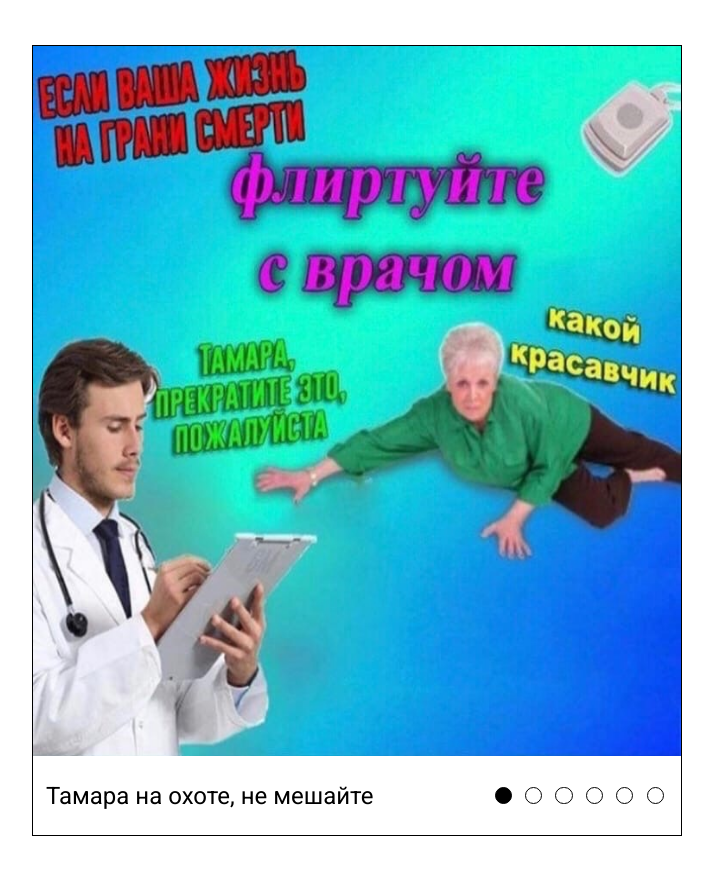
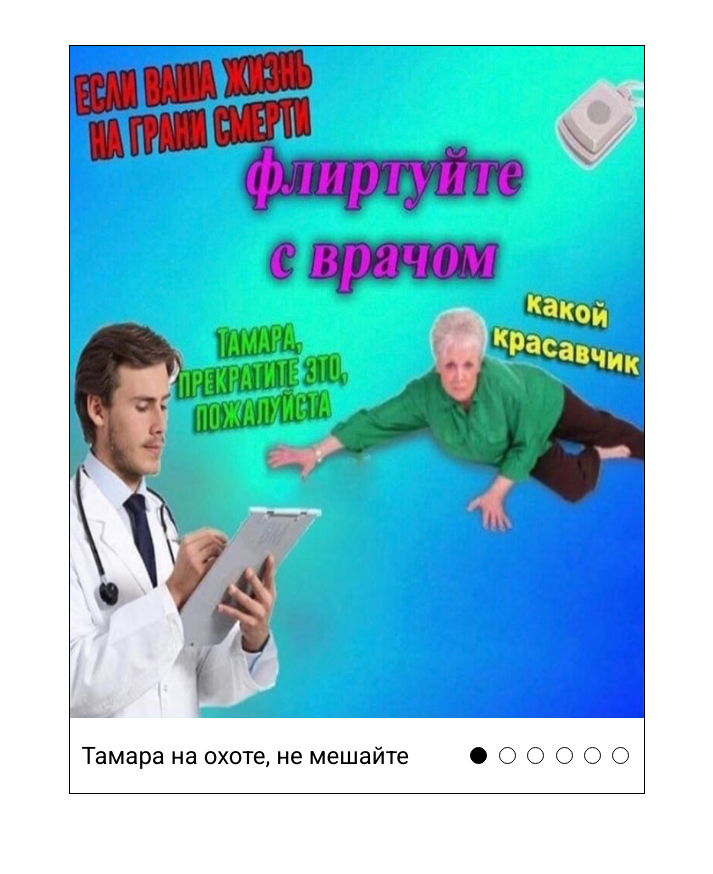
Before and after one commit to tantality/cssMemSlider, a plain HTML site: page cssMemSlider/index.html in a window 1280 px wide. Shown: the whole page, without its empty margins (283-996 px from the left). After the commit the page ends 839 px from the top, so only its background shows below. Drawn offline with Linux system fonts and the light colour scheme.

Commit message:
feat: complete adaptability for a 1440 pixel screen (17-10-2021 17:14:46)

```diff
--- a/cssMemSlider/assets/css/style.css
+++ b/cssMemSlider/assets/css/style.css
@@ -17,7 +17,7 @@ p{
     justify-content: space-between;
     align-items: flex-start;
     flex-wrap: wrap;
-    width:35vw;
+    width:35%;
     height: auto;
     border: 0.1rem solid rgb(0, 0, 0);
     box-sizing: border-box;
@@ -155,12 +155,20 @@ input{
 
 @media (max-width: 1920px) {
     .slider{
-        max-width:1920px;
-        min-width: 650px;
+        max-width:100vw;
+        min-width: 30%;
     }
 
     .slide-item{
-        max-width: 860px;
-        max-height: 760px;
+        max-width: 53.75rem;
+        /* 860 */
+        max-height: 47.5rem;
+        /* 760 */
     }
 }
+
+@media (max-width: 1440px) {
+    .slider{
+        width: 45vw;
+    }
+}
```
